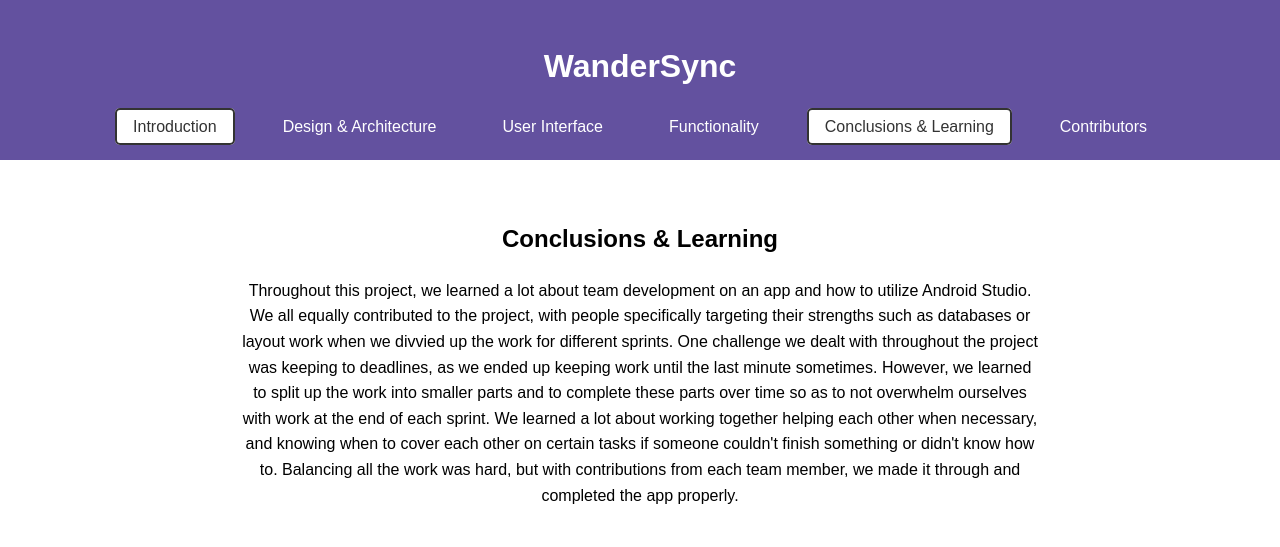
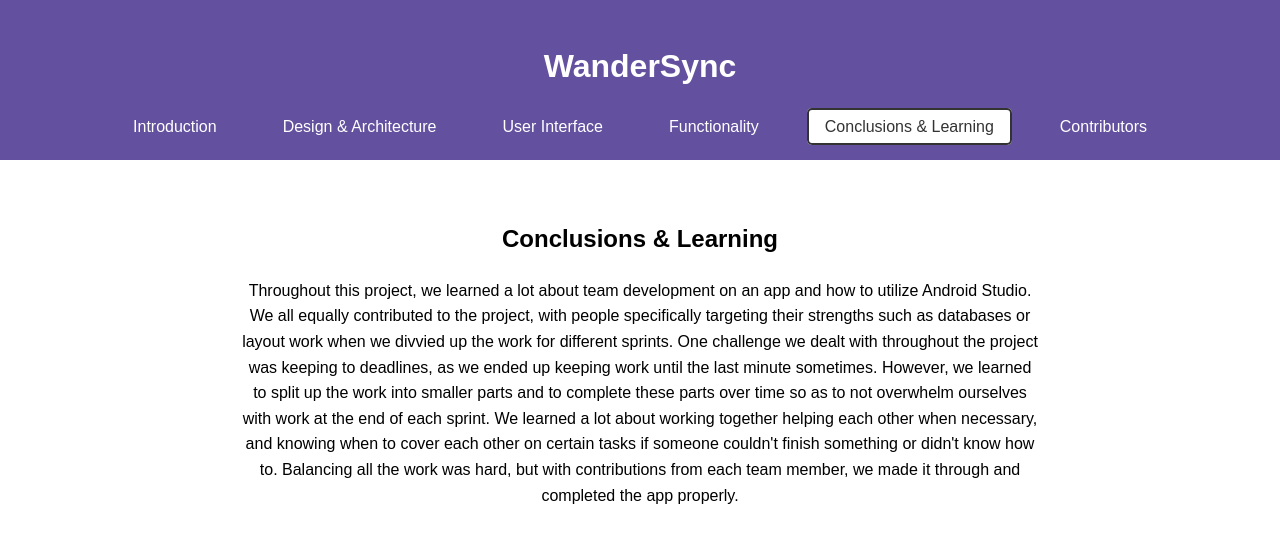
Before and after one commit to ahoque4/WanderSync-Website, a plain HTML site: page conclusions.html in a window 1280 px wide. Drawn offline with Linux system fonts and the light colour scheme.

Commit message:
fixed some link issues

```diff
--- a/conclusions.html
+++ b/conclusions.html
@@ -11,7 +11,7 @@
         <h1>WanderSync</h1>
         <nav>
             <ul class="nav-links">
-                <li><a href="./" class="active">Introduction</a></li>
+                <li><a href="./">Introduction</a></li>
                 <li><a href="./design">Design & Architecture</a></li>
                 <li><a href="./ui">User Interface</a></li>
                 <li><a href="./functionality">Functionality</a></li>
```
Also changed, not shown: contributors.html (+1 -1 lines), functionality.html (+1 -1 lines).
